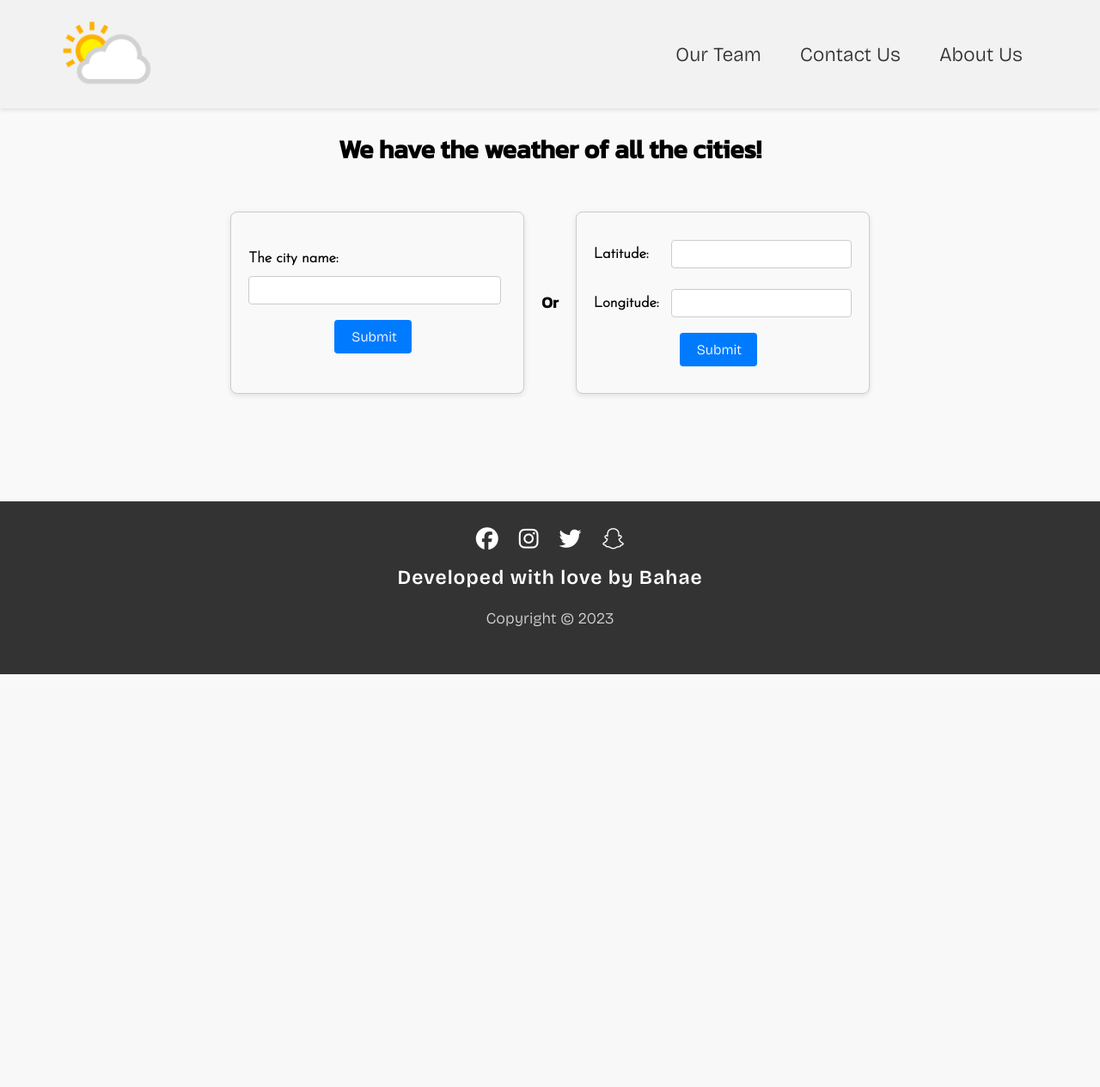
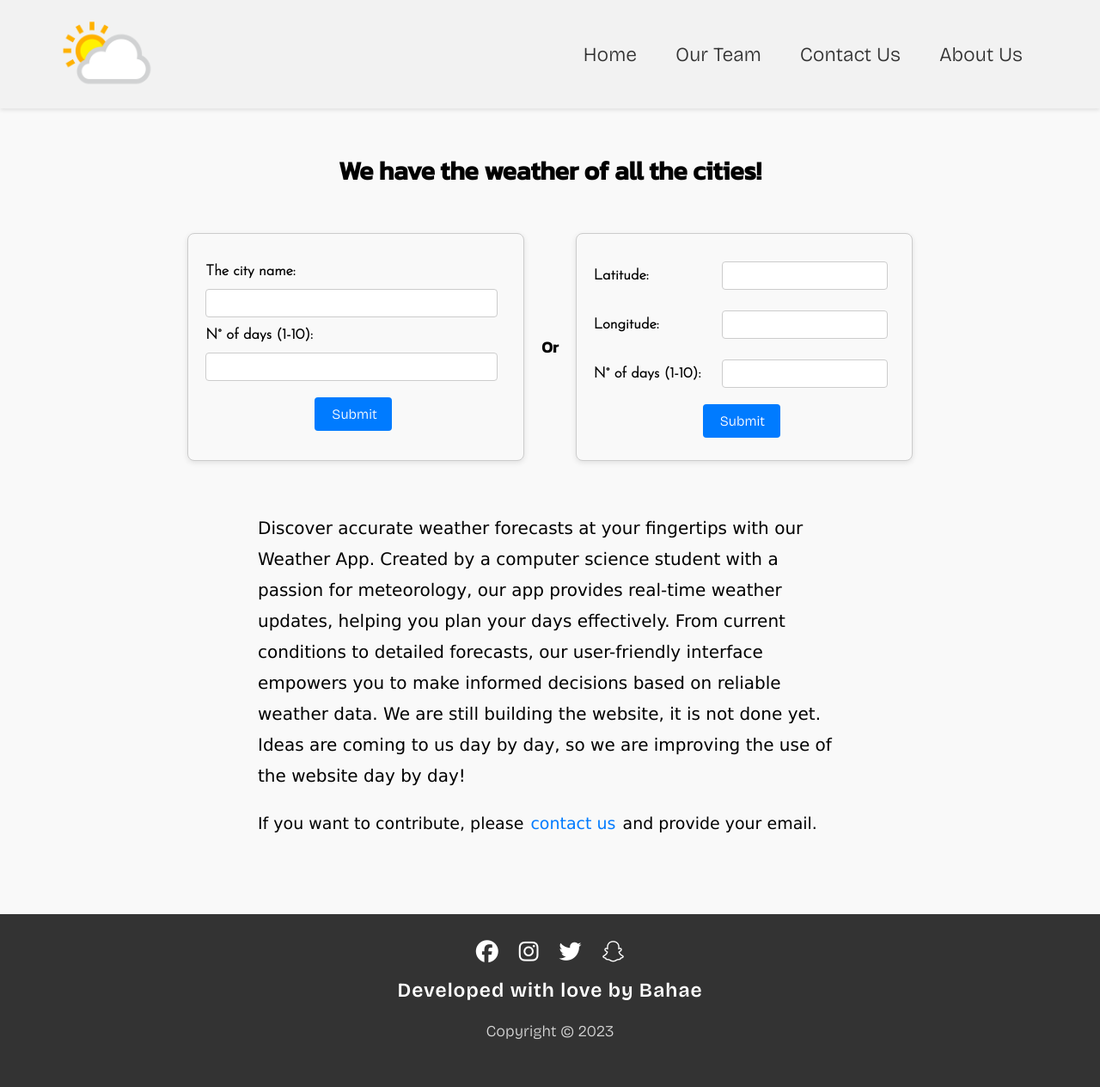
Before and after one commit to bahae3/WeatherApp, a Flask app: page / in a window 1280 px wide. Shown: the whole page at 86% size. Before the commit the page ends 784 px from the top, so only its background shows below. Run offline with Flask 3, Linux system fonts and the light colour scheme; some libraries are stand-ins or nearby versions.

Commit message:
I've let the choice for the user to choose the number of days of forecast he wants.

```diff
--- a/main.py
+++ b/main.py
@@ -1,4 +1,6 @@
+from pprint import pprint
 import requests
+import smtplib
 from flask import Flask, render_template, url_for, redirect, session
 from flask_wtf import FlaskForm
 from wtforms import StringField, SubmitField, TextAreaField
@@ -10,12 +12,14 @@ app.config['SECRET_KEY'] = 'bahae03'
 
 class CityName(FlaskForm):
     city = StringField("The city name: ", validators=[DataRequired()])
+    days = StringField("N° of days (1-10): ", validators=[DataRequired()])
     submit = SubmitField("Submit")
 
 
 class LatAndLong(FlaskForm):
     latitude = StringField("Latitude: ", validators=[DataRequired()])
     longitude = StringField("Longitude: ", validators=[DataRequired()])
+    days = StringField("N° of days (1-10): ", validators=[DataRequired()])
     submit = SubmitField("Submit")
 
 
@@ -24,8 +28,11 @@ class ContactUs(FlaskForm):
     send = SubmitField("Send 📩")
 
 
-API_URL = 'https://api.weatherapi.com/v1/current.json'
+API_URL_CURRENT = 'https://api.weatherapi.com/v1/current.json'
+API_URL_DAYS = 'https://api.weatherapi.com/v1/forecast.json'
 API_KEY = '8caf0227291b44ef9b4121126232608'
+EMAIL = "bahaeassaoui23@gmail.com"
+PASSWORD = "snpqzggucxxypshf"
 
 
 @app.route("/", methods=['POST', 'GET'])
@@ -34,15 +41,38 @@ def home():
     lat_and_long_form = LatAndLong()
     if city_form.validate_on_submit():
         city = city_form.data.get('city')
-        response = requests.get(f"{API_URL}?key={API_KEY}&q={city.capitalize()}").json()
-        session['city_data'] = response
-        return redirect(url_for('success'))
+        days = int(city_form.data.get('days'))
+        if days == 1:
+            response = requests.get(f"{API_URL_CURRENT}?key={API_KEY}&q={city.capitalize()}").json()
+            session['city_data'] = response["forecast"]["forecastday"]
+            return redirect(url_for('success'))
+        elif 1 < days <= 10:
+            response = requests.get(f"{API_URL_DAYS}?key={API_KEY}&q={city.capitalize()}&days={days}").json()
+            for data_item in response["forecast"]["forecastday"]:
+                data_item.pop("hour", None)
+                data_item.pop("astro", None)
+            print(f"{API_URL_DAYS}?key={API_KEY}&q={city.capitalize()}&days={days}\n")
+            session['city_data'] = response
+            return redirect(url_for('success'))
+        else:
+            return redirect(url_for('failed'))
     elif lat_and_long_form.validate_on_submit():
         latitude = round(float(lat_and_long_form.data.get('latitude')), 4)
         longitude = round(float(lat_and_long_form.data.get('longitude')), 4)
-        response = requests.get(f"{API_URL}?key={API_KEY}&q={latitude},{longitude}").json()
-        session['lat_and_long'] = response
-        return redirect(url_for('success'))
+        days = int(city_form.data.get('days'))
+        if days == 1:
+            response = requests.get(f"{API_URL_CURRENT}?key={API_KEY}&q={latitude},{longitude}").json()
+            session['lat_and_long'] = response["forecast"]["forecastday"]
+            return redirect(url_for('success'))
+        elif 1 < days <= 10:
+            response = requests.get(f"{API_URL_DAYS}?key={API_KEY}&q={latitude},{longitude}&days={days}").json()
+            for data_item in response["forecast"]["forecastday"]:
+                data_item.pop("hour", None)
+                data_item.pop("astro", None)
+            session['lat_and_long'] = response
+            return redirect(url_for('success'))
+        else:
+            return redirect(url_for('failed'))
     return render_template('home.html', form1=city_form, form2=lat_and_long_form)
 
 
@@ -51,23 +81,39 @@ def success():
     city_data = session.get('city_data')
     l_data = session.get('lat_and_long')
     if city_data:
-        city_name = city_data['location']['name']
-        country = city_data['location']['country']
-        temp = city_data['current']['temp_c']
-        condition = city_data['current']['condition']['text']
-        condition_photo = city_data['current']['condition']['icon']
-        session['city_data'] = None
-        return render_template('success.html', city=city_name, country=country, temperature=temp,
-                               weather_condition=condition, weather_icon=condition_photo)
+        if len(city_data) == 1:
+            city_name = city_data['location']['name']
+            country = city_data['location']['country']
+            temp = city_data['current']['temp_c']
+            condition = city_data['current']['condition']['text']
+            condition_photo = city_data['current']['condition']['icon']
+            session['city_data'] = None
+            return render_template('success.html', city=city_name, country=country, temperature=temp,
+                                   weather_condition=condition, weather_icon=condition_photo)
+        elif len(city_data) > 1:
+            city_name = city_data['location']['name']
+            country = city_data['location']['country']
+            days = len(city_data["forecast"]["forecastday"])
+            print(f'The length is: {len(city_data["forecast"]["forecastday"])}\n')
+            pprint(city_data)
+            return render_template("success.html", weather_days=city_data, city=city_name,
+                                   country=country, days=days)
     elif l_data:
-        city_name = l_data['location']['name']
-        country = l_data['location']['country']
-        temp = l_data['current']['temp_c']
-        condition = l_data['current']['condition']['text']
-        condition_photo = l_data['current']['condition']['icon']
-        session['lat_and_long'] = None
-        return render_template('success.html', city=city_name, country=country, temperature=temp,
-                               weather_condition=condition, weather_icon=condition_photo)
+        if len(l_data) == 1:
+            city_name = l_data['location']['name']
+            country = l_data['location']['country']
+            temp = l_data['current']['temp_c']
+            condition = l_data['current']['condition']['text']
+            condition_photo = l_data['current']['condition']['icon']
+            session['lat_and_long'] = None
+            return render_template('success.html', city=city_name, country=country, temperature=temp,
+                                   weather_condition=condition, weather_icon=condition_photo)
+        elif len(l_data) > 1:
+            city_name = l_data['location']['name']
+            country = l_data['location']['country']
+            days = len(l_data["forecast"]["forecastday"])
+            return render_template("success.html", weather_days=l_data, city=city_name,
+                                   country=country, days=days)
     else:
         return render_template('failed.html')
 
@@ -85,6 +131,17 @@ def ourteam():
 @app.route("/contactus", methods=['POST', 'GET'])
 def contactus():
     form = ContactUs()
+    if form.validate_on_submit():
+        message = form.data.get('send_us_msg')
+        with smtplib.SMTP("smtp.gmail.com", 587) as connection:
+            connection.starttls()
+            connection.login(EMAIL, PASSWORD)
+            connection.sendmail(
+                from_addr=EMAIL,
+                to_addrs="bahaeddiine12@gmail.com",
+                msg=f"Subject:Weather app message.\n\n{message}"
+            )
+        return redirect(url_for('home'))
     return render_template("contactus.html", form=form)
 
 
@@ -95,3 +152,21 @@ def aboutus():
 
 if __name__ == '__main__':
     app.run(debug=True)
+
+my_dict = {
+    "Names": {
+        "Halem": "a name 1",
+        "Bahae": "b name 2"
+    },
+    "Ages": [54, 21, 93, 27],
+    "Data": [{
+        "minutes": "not a lot",
+    },
+        {
+            "minutes": "not a lot",
+        },
+        {
+            "minutes": "not a lot",
+        }
+    ]
+}
--- a/static/style-home.css
+++ b/static/style-home.css
@@ -1,7 +1,7 @@
 .home-title {
     text-align: center;
     font-size: 30px;
-    margin-bottom: 20px;
+    margin: 50px 0 20px;
     font-family: 'Kanit', sans-serif;
 }
 
@@ -9,7 +9,7 @@
     display: flex;
     align-items: center;
     justify-content: center;
-    margin: 50px 0 125px;
+    margin: 50px 0 35px;
 }
 
 .first-form{
@@ -19,12 +19,12 @@
 }
 
 .city{
-  width: 105px !important;
+  width: 126px !important;
 }
 
 .home-container form {
-    width: 300px;
-    height: 170px;
+    width: 350px;
+    height: 223px;
     padding: 20px;
     border: 1px solid #ccc;
     border-radius: 8px;
@@ -36,7 +36,7 @@
     font-size: 17px;
     font-weight: bold;
     font-family: 'Josefin Sans', sans-serif;
-    width: 70px;
+    width: 173px;
 }
 
 .form-input {
@@ -58,8 +58,8 @@
     cursor: pointer;
     font-size: 16px;
     text-align: center;
-    margin-left: 100px;
-    margin-top: 6px;
+    margin-left: 127px;
+    margin-top: 7px;
     transition: background-color 0.3s ease;
 }
 
@@ -82,6 +82,33 @@
 }
 
 .l{
-    width: 64%;
-    margin-left: 20px;
+    width: 50%;
+    margin-left: -24px;
 }
+
+.home-texts{
+  margin: 0 auto;
+  font-family: 'Verdana', sans-serif;
+  padding: 5px 300px;
+  line-height: 1.8;
+  margin-bottom: 65px;
+}
+
+.home-text{
+  font-size: 20px;
+}
+
+.home-contact-text{
+  font-size: 19px;
+}
+
+.home-contact {
+  padding: 2px;
+  text-decoration: none;
+  color: #007bff;
+}
+
+.home-contact:hover{
+  color: black;
+  text-decoration: underline;
+}
--- a/templates/header.html
+++ b/templates/header.html
@@ -27,6 +27,7 @@
 <nav>
     <a href="{{ url_for('home') }}"><img src="static/photow.png" alt="weather-img"></a>
     <ul>
+        <li><a href="{{ url_for('home') }}">Home</a></li>
         <li><a href="{{ url_for('ourteam') }}">Our Team</a></li>
         <li><a href="{{ url_for('contactus') }}">Contact Us</a></li>
         <li><a href="{{ url_for('aboutus') }}">About Us</a></li>
--- a/templates/home.html
+++ b/templates/home.html
@@ -6,6 +6,8 @@
         {{ form1.csrf_token }}
         {{ form1.city.label(class="form-label-home city") }}
         {{ form1.city(class="form-input") }}
+        {{ form1.days.label(class="form-label-home city") }}
+        {{ form1.days(class="form-input") }}
         {{ form1.submit(class="btn-home") }}
     </form>
     <span class="or-separator">Or</span>
@@ -19,9 +21,26 @@
             {{ form2.longitude.label(class="form-label-home") }}
             {{ form2.longitude(class="form-input l") }}
         </div>
+        <div class="longitude">
+            {{ form2.days.label(class="form-label-home") }}
+            {{ form2.days(class="form-input l") }}
+        </div>
         {{ form2.submit(class="btn-home") }}
     </form>
 </div>
 
+<div class="home-texts">
+    <p class="home-text">
+        Discover accurate weather forecasts at your fingertips with our Weather App. Created by a
+        computer science student with a passion for meteorology, our app provides real-time weather updates, helping you
+        plan your days effectively. From current conditions to detailed forecasts, our user-friendly interface empowers
+        you to make informed decisions based on reliable weather data. We are still building the website, it is not done
+        yet. Ideas are
+        coming to us day by day, so we are improving the use of the website day by day!
+    </p>
+    <p class="home-contact-text">If you want to contribute, please <a href="{{ url_for('contactus') }}"
+                                                                      class="home-contact">contact us</a> and provide
+        your email.</p>
+</div>
 
 {% include 'footer.html' %}
```
Also changed, not shown: static/style-success.css (+34 -2 lines), templates/success.html (+21 -0 lines).
